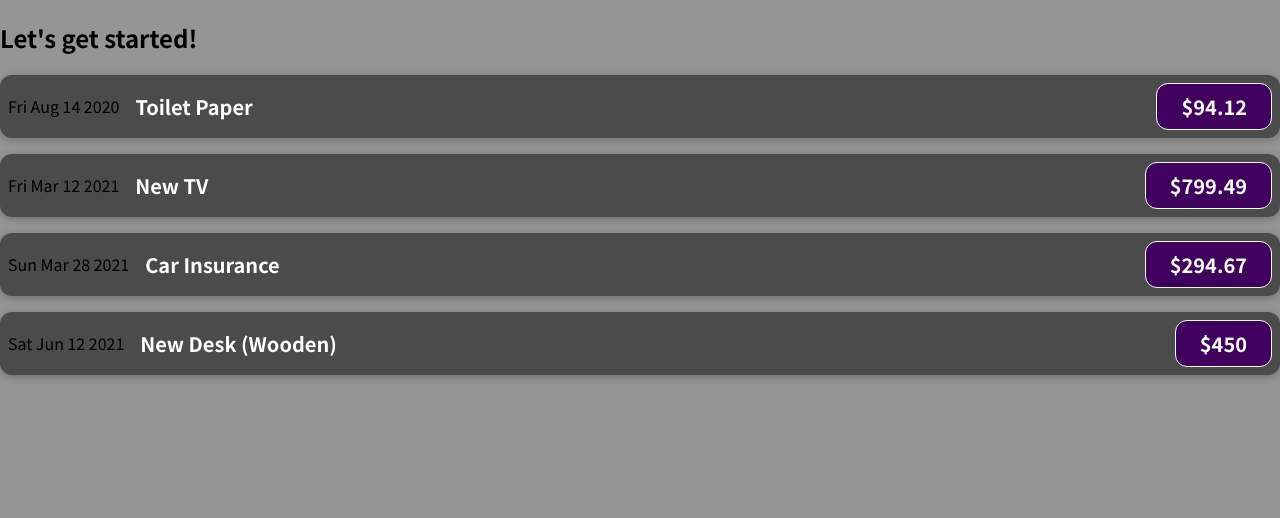
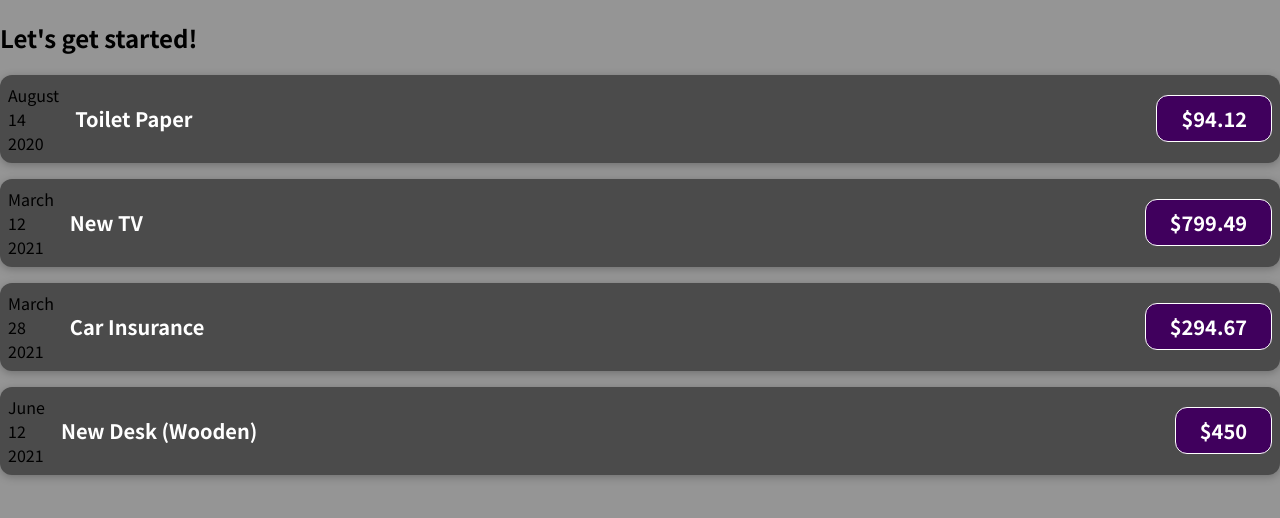
Before and after one commit to Hanbi58/React-Section-3, a JavaScript app: page / in a window 1280 px wide. Shown: the top 518 px of the page. Built offline with nearby package versions, Linux system fonts and the light colour scheme.

Commit message:
fixed js file issue

```diff
--- a/src/App.jsx
+++ b/src/App.js
@@ -5,25 +5,25 @@ const expenses = [
     id: "e1",
     title: "Toilet Paper",
     amount: 94.12,
-    date: new Date(2020, 7, 14).toDateString(),
+    date: new Date(2020, 7, 14),
   },
   {
     id: "e2",
     title: "New TV",
     amount: 799.49,
-    date: new Date(2021, 2, 12).toDateString(),
+    date: new Date(2021, 2, 12),
   },
   {
     id: "e3",
     title: "Car Insurance",
     amount: 294.67,
-    date: new Date(2021, 2, 28).toDateString(),
+    date: new Date(2021, 2, 28),
   },
   {
     id: "e4",
     title: "New Desk (Wooden)",
     amount: 450,
-    date: new Date(2021, 5, 12).toDateString(),
+    date: new Date(2021, 5, 12),
   },
 ];
 
@@ -36,6 +36,7 @@ function App() {
         date={expenses[0].date}
         amount={expenses[0].amount}
       />
+
       <ExpenseItem
         title={expenses[1].title}
         date={expenses[1].date}
@@ -56,3 +57,11 @@ function App() {
 }
 
 export default App;
+
+{
+  /* <h2>Lets Get Started</h2>
+<ExpenseItem props={expenses[0]} />
+<ExpenseItem props={expenses[1]} />
+<ExpenseItem props={expenses[2]} />
+<ExpenseItem props={expenses[3]} /> */
+}
--- a/src/components/ExpenseItem.jsx
+++ b/src/components/ExpenseItem.js
@@ -1,9 +1,16 @@
 import "./ExpenseItem.css";
 
 function ExpenseItem(props) {
+  const month = props.date.toLocaleString("en-US", { month: "long" });
+  const day = props.date.toLocaleString("en-US", { day: "2-digit" });
+  const year = props.date.getFullYear();
   return (
     <div className="expense-item">
-      <div>{props.date}</div>
+      <div>
+        <div>{month}</div>
+        <div>{day}</div>
+        <div>{year}</div>
+      </div>
       <div className="expense-item__description">
         <h2>{props.title}</h2>
       </div>
```
Also changed, not shown: src/index.js (renamed from src/index.jsx), 1 other file (tests, documents, lock files or other folders).
